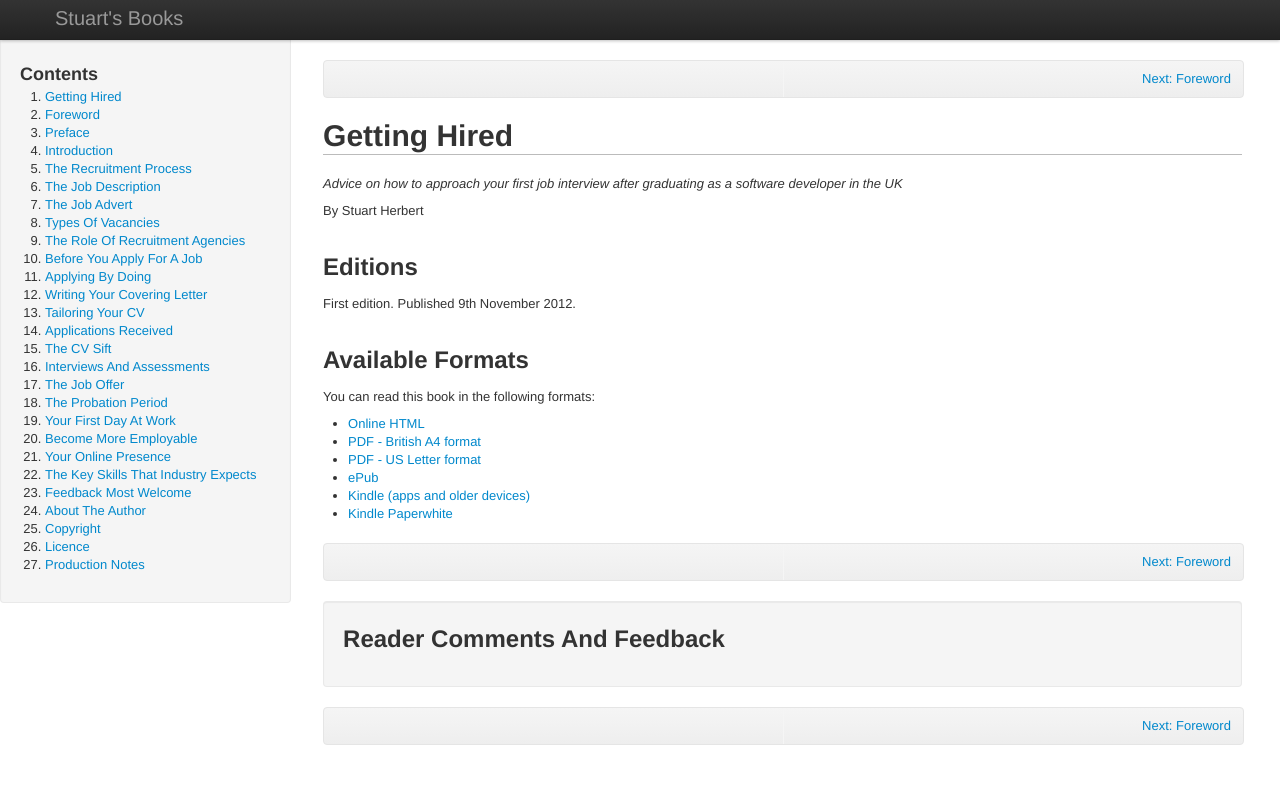
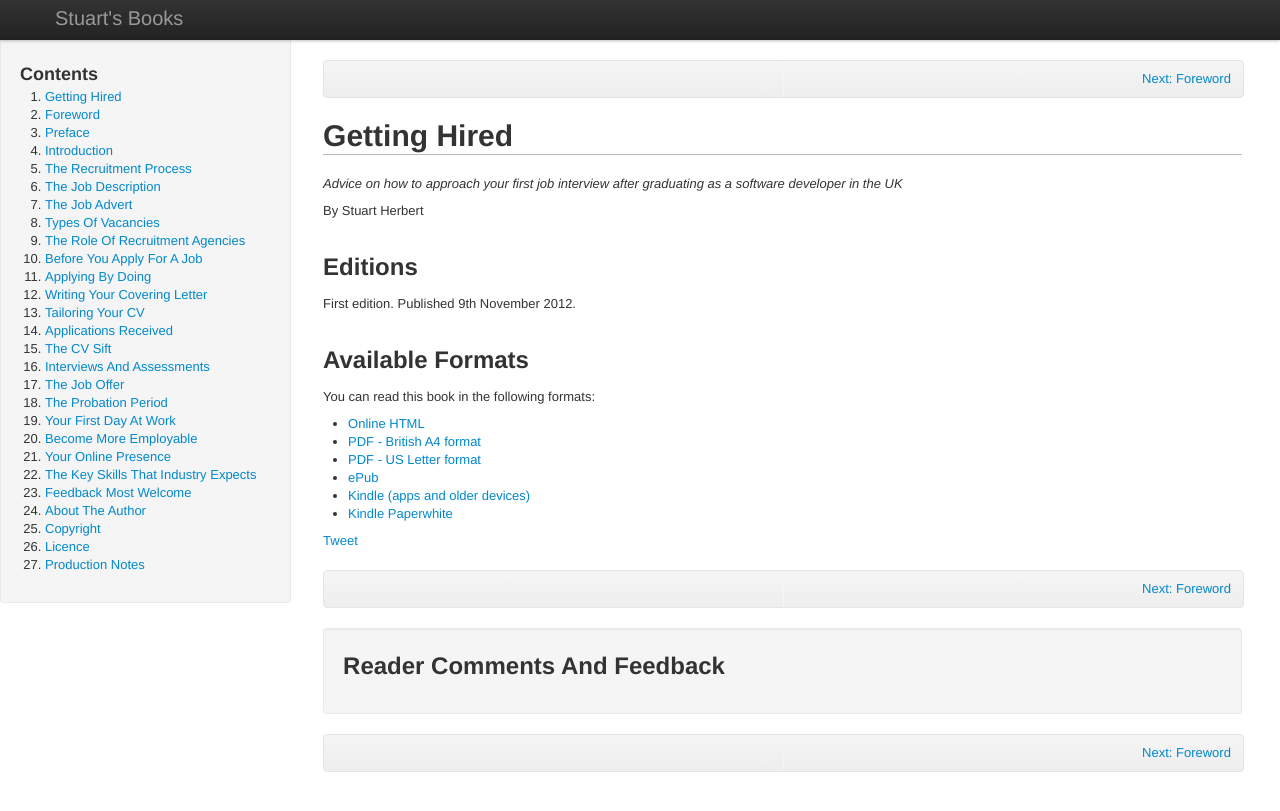
Before and after one commit to stuartherbert/getting-hired, a Jekyll site: the page built from index.md, in a window 1280 px wide. Shown: the top 811 px of the page. Built offline with Jekyll 4.4.1, drawn with Linux system fonts in a browser that asks for light colours; comment, search, counter and statistics services are not loaded.

Commit message:
Added retweet button to HTML version

```diff
--- a/_includes/books/book-end.html
+++ b/_includes/books/book-end.html
@@ -14,6 +14,10 @@
 
             <!-- main content goes here -->
             {{ content }}
+
+            <!-- twitter likes -->
+            <a href="https://twitter.com/share" class="twitter-share-button" data-url="http://books.stuartherbert.com/getting-hired/" data-text="Getting Hired: a free ebook for Comp Sci graduates in the UK." data-via="stuherbert" data-size="large">Tweet</a>
+            <script>!function(d,s,id){var js,fjs=d.getElementsByTagName(s)[0];if(!d.getElementById(id)){js=d.createElement(s);js.id=id;js.src="//platform.twitter.com/widgets.js";fjs.parentNode.insertBefore(js,fjs);}}(document,"script","twitter-wjs");</script>
 
             <!-- facebook likes -->
             <div class="facebook-likes hidden-phone">
```
